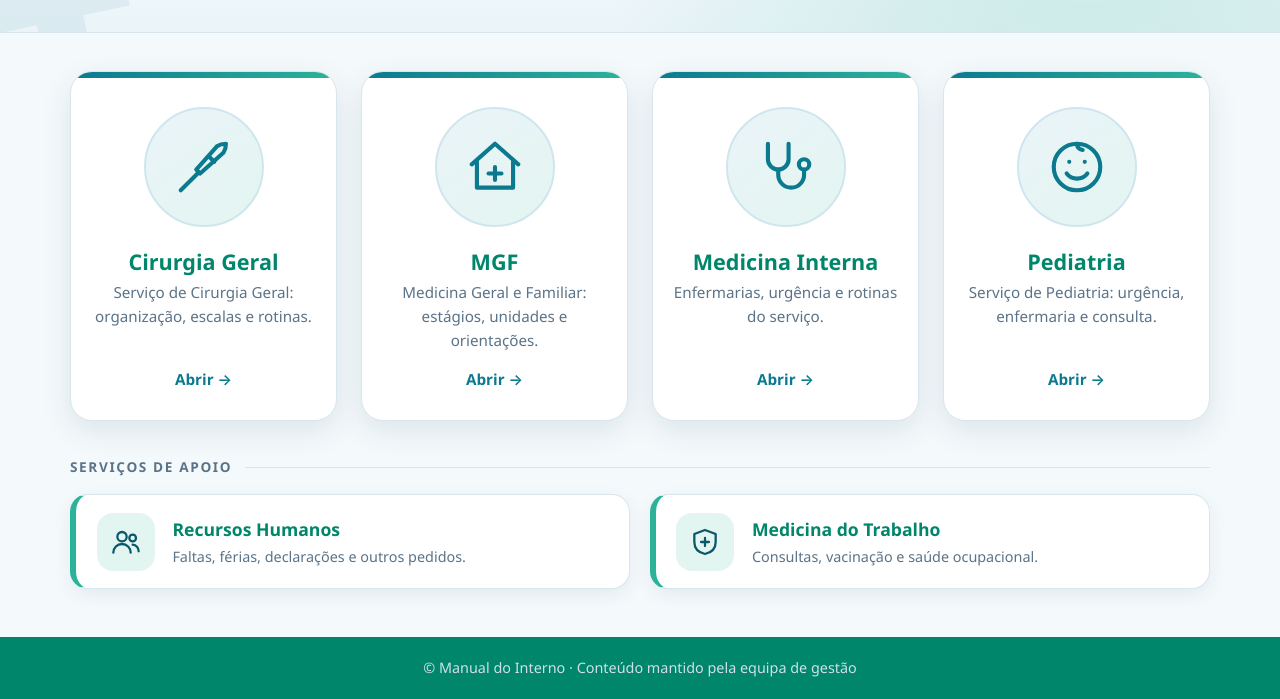
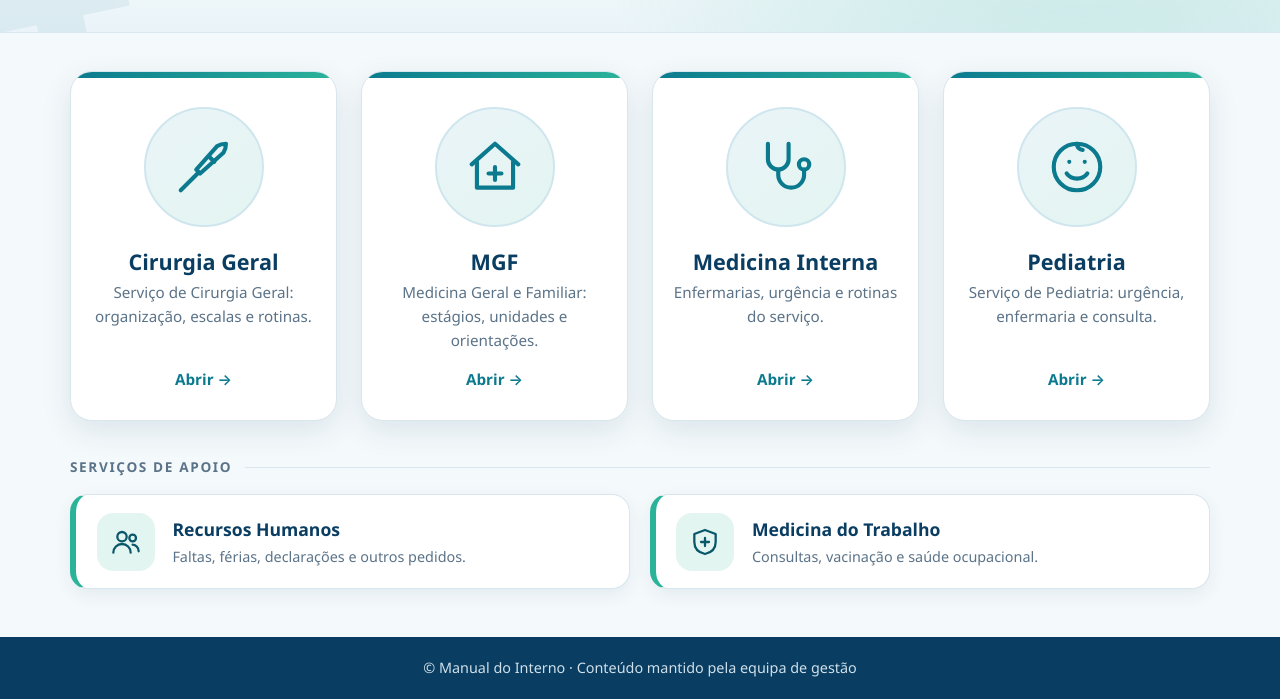
Before and after one commit to dim-ulscoimbra/manualdointerno, a plain HTML site: page index.html in a window 1280 px wide. Shown: the part 259-958 px from the top of the page. Drawn offline with Linux system fonts and the light colour scheme.

Commit message:
Update navy color in style.css

```diff
--- a/assets/style.css
+++ b/assets/style.css
@@ -1,7 +1,7 @@
 :root {
   --teal: #0b7a8f;
   --teal-dark: #08586a;
-  --navy: #00866A;
+  --navy: #0A3D62;
   --mint: #2bb39a;
   --mint-soft: #e3f5f1;
   --sky: #eaf4f8;
```
